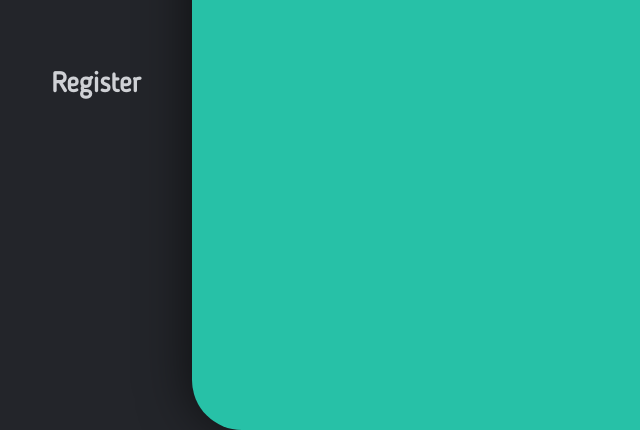
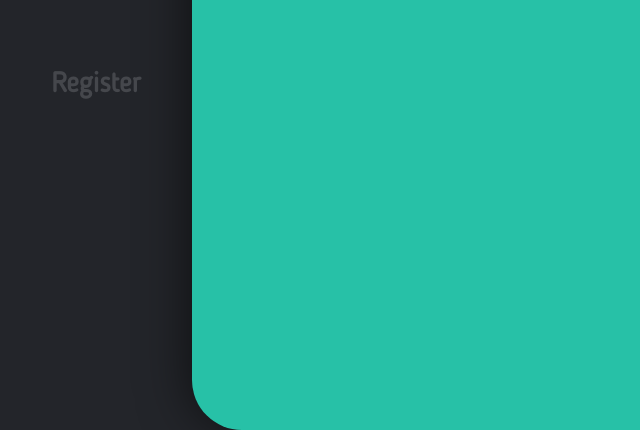
Before and after one commit to keshavDooleea/Sockonnect, a React (Create React App) app in the folder frontend/: page / in a window 1280 px wide. Shown: the part 370-800 px from the top of the page, without its empty margins (0-640 px from the left). Built offline with nearby package versions, Linux system fonts and the light colour scheme.

Commit message:
hover register done

```diff
--- a/frontend/src/App.css
+++ b/frontend/src/App.css
@@ -49,6 +49,30 @@
   text-align: center;
   cursor: pointer;
   font-size: 28px;
+  position: relative;
+  color: #45474c;
+}
+
+.auth_body .reg_h1::after {
+  content: "Register";
+  position: absolute;
+  width: 100%;
+  height: 10%;
+  top: 0;
+  left: 0;
+  color: #cfd1d5;
+  pointer-events: none;
+  -webkit-transition: 0.3s;
+  transition: 0.3s;
+  -webkit-transform: translateY(40px);
+          transform: translateY(40px);
+  opacity: 0;
+}
+
+.auth_body .reg_h1:hover::after {
+  opacity: 1;
+  -webkit-transform: translateY(0);
+          transform: translateY(0);
 }
 
 .auth_body > div {
--- a/frontend/src/App.scss
+++ b/frontend/src/App.scss
@@ -7,6 +7,7 @@
 //  VARIABLES *******************************************
 $bkgColor: #23252a;
 $textColor: #cfd1d5;
+$darkgrey: #45474c;
 $redish: #b76e79;
 $greenish: #27c1a7;
 
@@ -46,6 +47,28 @@ $greenish: #27c1a7;
         text-align: center;
         cursor: pointer;
         font-size: 28px;
+        position: relative;
+        color: $darkgrey;
+
+        &::after {
+            content: "Register";
+            position: absolute;
+            width: 100%;
+            height: 10%;
+            top: 0;
+            left: 0;
+            color: $textColor;
+            pointer-events: none;
+            transition: 0.3s;
+            transform: translateY(40px);
+            opacity: 0;
+        }
+
+        &:hover::after {
+            opacity: 1;
+            transform: translateY(0);
+        }
+
     }
 
     & > div {
```
Also changed, not shown: 1 other file (tests, documents, lock files or other folders).
